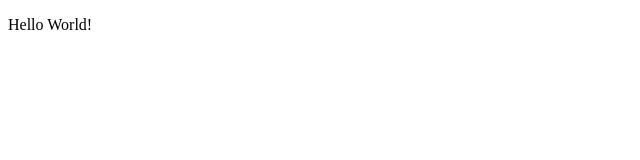
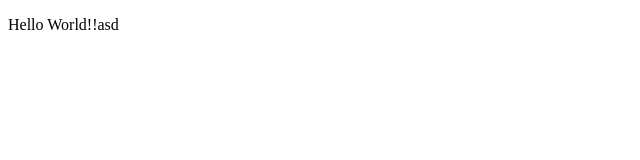
Before and after one commit to syedwaleed1/HTML-CSS-challenge-A, a plain HTML site: page fcc-test-suite-template/index.html in a window 1280 px wide. Shown: the full height of the page, 0-640 px from the left. Drawn offline with Linux system fonts and the light colour scheme.

Commit message:
Update index.html

```diff
--- a/fcc-test-suite-template/index.html
+++ b/fcc-test-suite-template/index.html
@@ -7,7 +7,7 @@
   </head>
 
   <body>
-    <p>Hello World!</p>
+    <p>Hello World!!asd</p>
     <script src="https://cdn.freecodecamp.org/testable-projects-fcc/v1/bundle.js"></script>
 
     <!--
```
